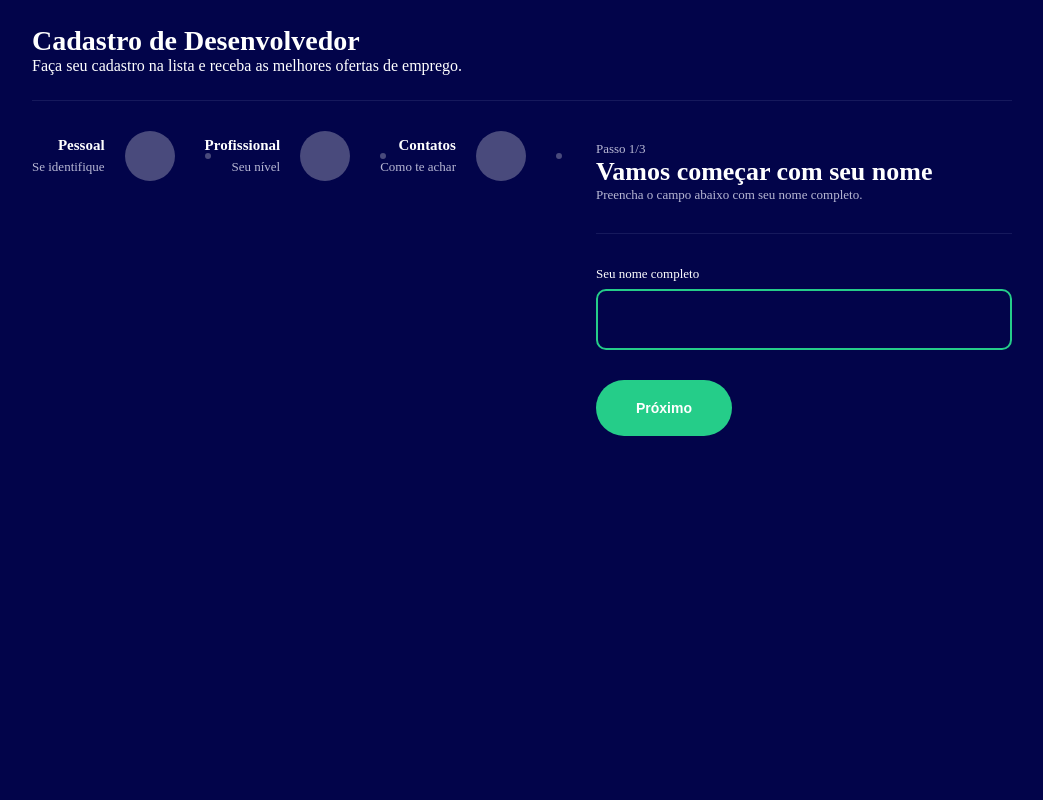
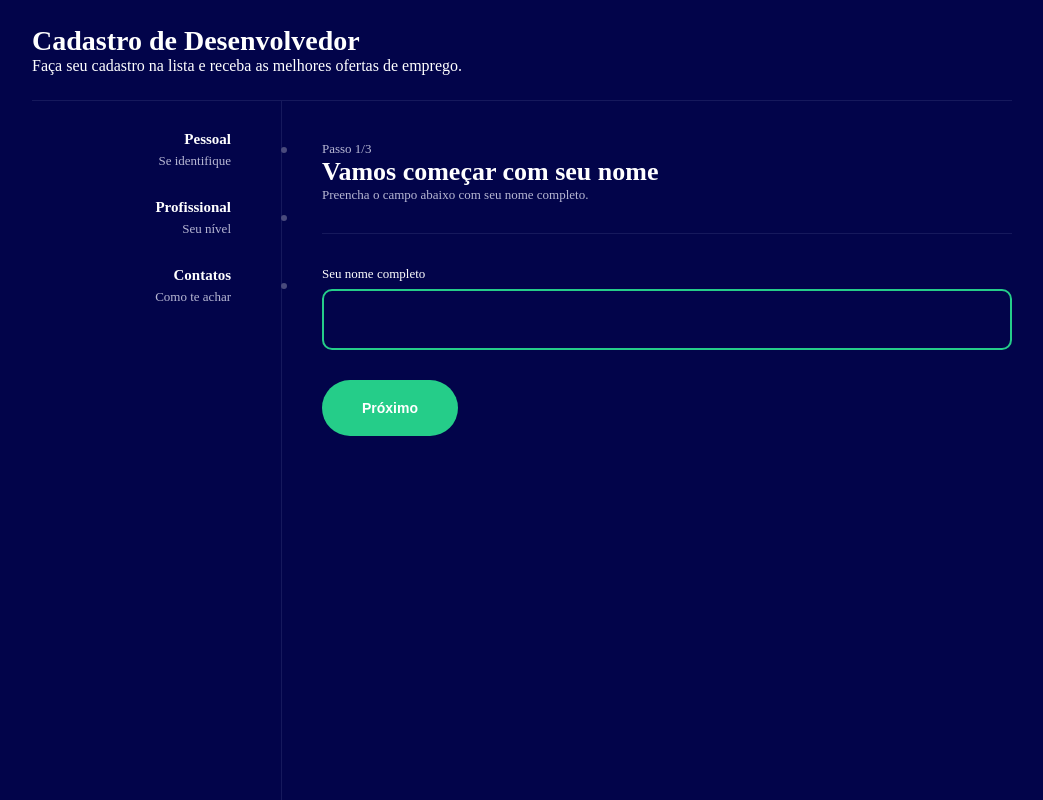
Before and after one commit to matheusduartedevs/multistep-form-ts, a React (Vite) app: page / in a window 1280 px wide. Shown: the whole page, without its empty margins (118-1161 px from the left). Built offline with nearby package versions, Linux system fonts and the light colour scheme.

Commit message:
finalização da sidebar

```diff
--- a/src/components/SidebarItem/index.tsx
+++ b/src/components/SidebarItem/index.tsx
@@ -4,22 +4,19 @@ import * as C from './styles'
 type Props = {
     title: string
     description: string
-    icon: string
     path: string
+    active: boolean
 }
 
-const SidebarItem = ({ title, description, icon, path }: Props) => {
+const SidebarItem = ({ title, description, path, active }: Props) => {
     return (
-        <C.Container>
+        <C.Container active={active}>
             <Link to={path}>
                 <C.Info>
                     <C.Title>{title}</C.Title>
                     <C.Description>{description}</C.Description>
                 </C.Info>
-                <C.IconArea>
-
-                </C.IconArea>
-                <C.Point></C.Point>
+                <C.Point active={active}></C.Point>
             </Link>
         </C.Container>
     )
--- a/src/components/Theme/index.tsx
+++ b/src/components/Theme/index.tsx
@@ -2,38 +2,43 @@ import { ReactNode } from 'react'
 import Header from '../Header'
 import * as C from './styles'
 import SidebarItem from '../SidebarItem'
+import { useForm } from '../../pages/contexts/FormContext'
 
 type Props = {
     children: ReactNode
 }
 
 const Theme = ({ children }: Props) => {
+    const { state } = useForm()
+
     return (
         <C.Container>
             <C.Area>
                 <Header />
 
                 <C.Steps>
+                    <C.Sidebar>
                         <SidebarItem
                             title='Pessoal'
                             description='Se identifique'
-                        icon='profile'
                             path='/'
+                            active={state.currentStep === 1}
                         />
 
                         <SidebarItem
                             title='Profissional'
                             description='Seu nível'
-                        icon='book'
                             path='/step2'
+                            active={state.currentStep === 2}
                         />
 
                         <SidebarItem
                             title='Contatos'
                             description='Como te achar'
-                        icon='mail'
                             path='/step3'
+                            active={state.currentStep === 3}
                         />
+                    </C.Sidebar>
                     <C.Page>
                         {children}
                     </C.Page>
```
Lines whose indentation alone changed are shown as unchanged.
